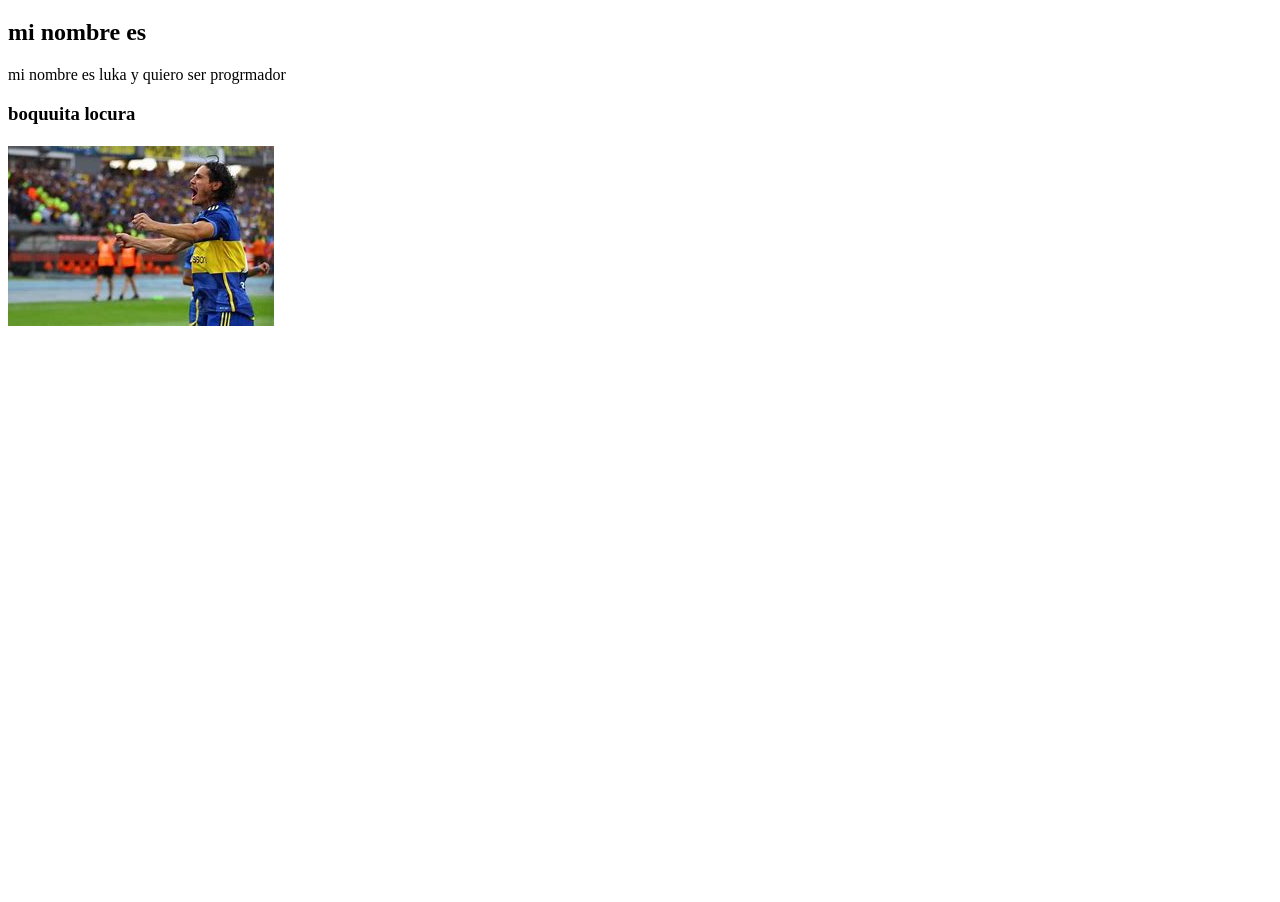
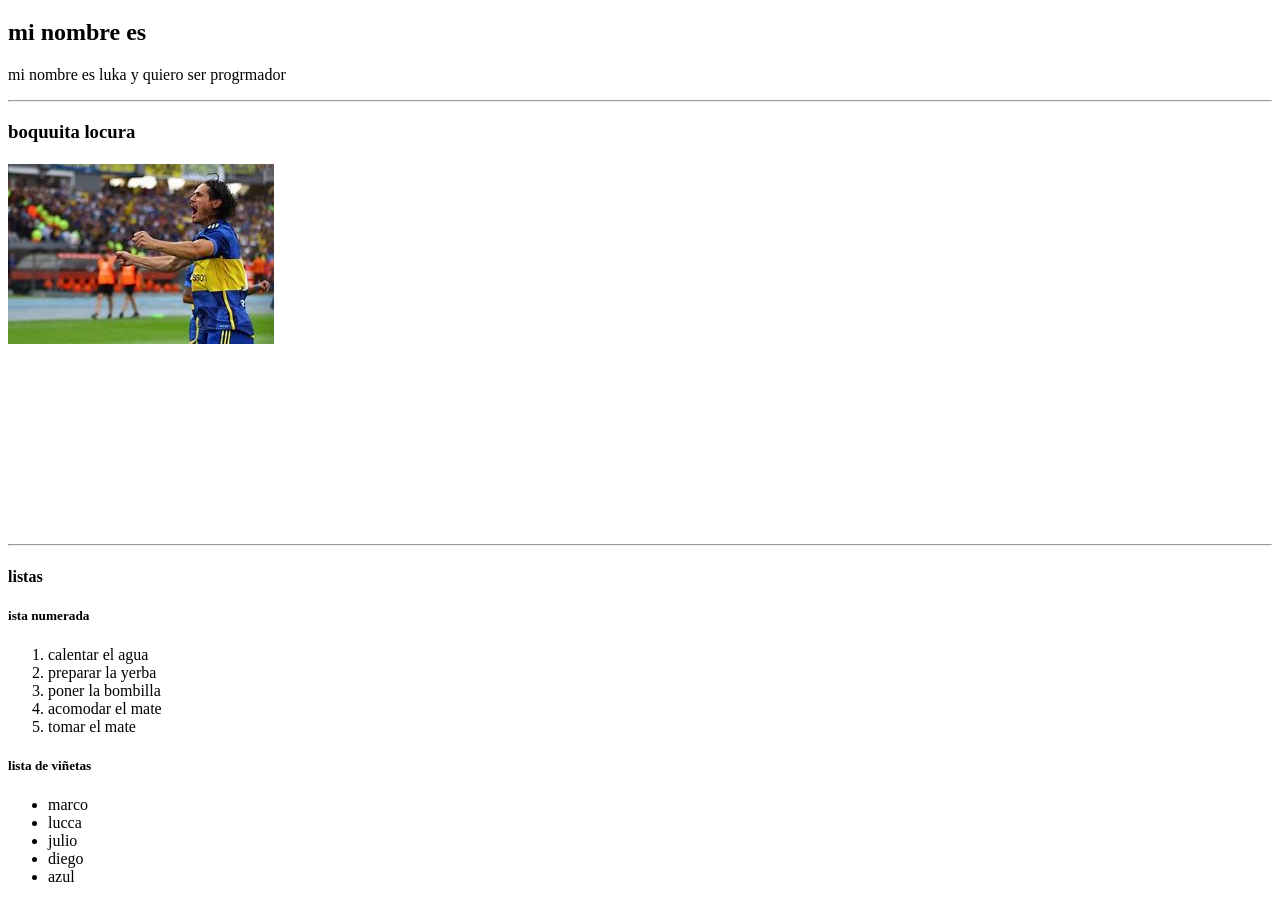
Before and after one commit to lukadelngro/repositorioluka, a plain HTML site: page index.html in a window 1280 px wide. Shown: the part 61-963 px from the top of the page. Before the commit the page ends 800 px from the top, so only its background shows below. Drawn offline with Linux system fonts and the light colour scheme.

Commit message:
proyecto

```diff
--- a/index.html
+++ b/index.html
@@ -12,10 +12,43 @@
         mi nombre es luka y quiero ser progrmador
     </p>
 
+<hr>
 
     <h3>boquuita locura</h3>
 
     <h4><img src="./imagenes/descargar.jpg" alt=""></h4>
+    <h4><iframe src="" frameborder="0"></iframe></h4>
+
+
+
+    <hr>
+    <h4>listas</h4>
+    <h5>ista numerada</h5>
+    <ol>
+        <li>calentar el agua</li>
+        <li>preparar la yerba</li>
+        <li>poner la bombilla</li>
+        <li>acomodar el mate</li>
+        <li>tomar el mate</li>
+
+
+
+    </ol>
+
+    <h5>lista de viñetas</h5>
+    <nav>
+<ul>
+    <li>marco</li>
+    <li>lucca</li>
+    <li>julio</li>
+    <li>diego</li>
+    <li>azul</li>
+
+
+</ul>
+    </nav>
+
+
 
 
 </body>
```
